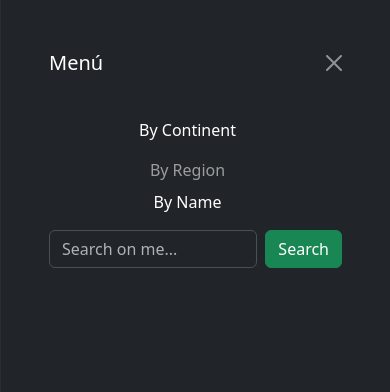
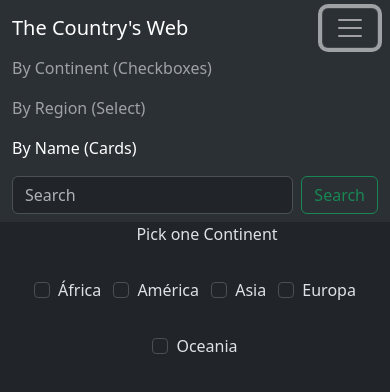
Before and after one commit to PabloXberg/Project2.1--JS--Countrys, a plain HTML site: page cards.html in a window 390 px wide. Both pictures are taken after a click on the button "Toggle navigation". Drawn offline with nearby package versions, Linux system fonts and the light colour scheme; no server answers.

Commit message:
Cleening Code and start to improve the cards.html

```diff
--- a/cards.html
+++ b/cards.html
@@ -4,46 +4,49 @@
   <meta charset="UTF-8">
   <meta http-equiv="X-UA-Compatible" content="IE=edge">
   <meta name="viewport" content="width=device-width, initial-scale=1.0">
-  <title>API intro</title>
+  <title>The Countries Web</title>
   <link href="https://cdn.jsdelivr.net/npm/bootstrap@5.3.0-alpha1/dist/css/bootstrap.min.css" rel="stylesheet" integrity="sha384-GLhlTQ8iRABdZLl6O3oVMWSktQOp6b7In1Zl3/Jr59b6EGGoI1aFkw7cmDA6j6gD" crossorigin="anonymous">
   <link rel="stylesheet" href="style.css">
 </head>
 <body>
 
-  <nav class="navbar navbar-dark bg-dark fixed-top">
+  <nav class="navbar navbar-expand-lg navbar bg-dark navbar sticky-top bg-body-tertiary" data-bs-theme="dark">
     <div class="container-fluid">
-      <a class="navbar-brand" href="index.html">World´s Countries</a>
-      <button class="navbar-toggler" type="button" data-bs-toggle="offcanvas" data-bs-target="#offcanvasDarkNavbar" aria-controls="offcanvasDarkNavbar">
+      <a class="navbar-brand" href="index.html">The Country's Web</a>
+      <button class="navbar-toggler" type="button" data-bs-toggle="collapse" data-bs-target="#navbarSupportedContent" aria-controls="navbarSupportedContent" aria-expanded="false" aria-label="Toggle navigation">
         <span class="navbar-toggler-icon"></span>
       </button>
-      <div class="offcanvas offcanvas-end text-bg-dark" tabindex="-1" id="offcanvasDarkNavbar" aria-labelledby="offcanvasDarkNavbarLabel">
-        <div class="offcanvas-header">
-          <h5 class="offcanvas-title" id="offcanvasDarkNavbarLabel">Menú</h5>
-          <button type="button" class="btn-close btn-close-white" data-bs-dismiss="offcanvas" aria-label="Close"></button>
-        </div>
-        <div class="offcanvas-body">
-          <ul class="navbar-nav justify-content-end flex-grow-1 pe-3">
+      <div class="collapse navbar-collapse" id="navbarSupportedContent">
+        <ul class="navbar-nav me-auto mb-2 mb-lg-0">
               <li class="nav-item">
-              <a class="nav-link active" aria-current="page" href="index.html">By Continent</a>
+                <a class="nav-link" aria-current="page" href="index.html">By Continent (Checkboxes)</a>
               </li>
               <li class="nav-item">
-              <a class="nav-link" href="select.html">By Region</a>
+                <a class="nav-link" href="select.html">By Region (Select)</a>
               </li>
-              <li><a class="dropdown-item" href="cards.html">By Name</a></li>
-              </ul>
+              <li class="nav-item">
+                <a class="nav-link active" href="cards.html">By Name (Cards)</a>
               </li>
   	    </ul>
-          <form class="d-flex mt-3" role="search">
-            <input class="form-control me-2" type="search" placeholder="Search on me..." aria-label="Search">
-            <button class="btn btn-success" type="submit">Search</button>
+        <form class="d-flex" role="search">
+          <input class="form-control me-2" type="search" placeholder="Search" aria-label="Search" id="buscador">
+          <button class="btn btn-outline-success" type="submit">Search</button>
         </form>
-        </div>
       </div>
     </div>
   </nav>
 
-    <div class = "container-lg">
-    <div id="cards-container" class = "row">
+  <div id="region" class="container-l form-check">
+    <p>Pick one Continent</p>
+      <label class="form-check-label"><input class="continent-checkbox form-check-input" type="checkbox" name="africa"/>África</label>
+      <label class="form-check-label"><input class="continent-checkbox form-check-input" type="checkbox" name="america"/>América</label>
+      <label class="form-check-label"><input class="continent-checkbox form-check-input" type="checkbox" name="asia" />Asia</label>
+      <label class="form-check-label"><input class="continent-checkbox form-check-input" type="checkbox" name="europa" />Europa</label>
+      <label class="form-check-label"><input class="continent-checkbox form-check-input" type="checkbox" name="oceania" />Oceania</label>
+    </div>
+
+    <div class = "container ">
+    <div id="cards-container" class = "row row-cols-1 row-cols-md-2 g-4">
 
 
     </div>
--- a/maincards.js
+++ b/maincards.js
@@ -21,13 +21,14 @@ function CreateCards (array) {
     for (let i = 0; i < array.length; i++) {
         const cardsDiv = document.getElementById("cards-container");
         const card = document.createElement("div");
-        cardsDiv.classList.add("row", "row-cols-1", "row-cols-md-3", "g-4")
+        cardsDiv.classList.add("col", "row-cols-1", "row-cols-md-3", "g-4")
         card.classList.add("card", "col-lg");
         card.setAttribute("style", "width: 13rem;");
         cardsDiv.appendChild(card);
         const img = document.createElement("img");
         img.setAttribute("src", array[i].flags.png);
         img.setAttribute("alt", array[i].flags.alt);
+        img.setAttribute("style", "card-img-top");
         const cardBody = document.createElement("div");
         cardBody.classList.add("card-body");
         card.append(img, cardBody);
@@ -52,7 +53,8 @@ function CreateCards (array) {
                 const list = document.createElement ("ul");
                 const cardlenguage = document.createElement("li");
                 const cardpop = document.createElement("li");
-                cardlenguage.innerHTML = array[i].languages;
+                cardlenguage.innerHTML = array[i].language;
+
                 cardpop.innerHTML = array[i].population;
                 list.classlist = ("list-group list-group-flush");
                 cardlenguage.classList = ("list-group-item");
--- a/mainselect.js
+++ b/mainselect.js
@@ -49,7 +49,7 @@ const SubRegionOptions = (countries) => {
     })
     const option = document.createElement("option");
     option.setAttribute("value", "all");
-    option.textContent = "Select...";
+    option.textContent = "Select Subregion...";
     compsOptions.append(option);
     const set = new Set(compNames);
     const uniqueRegion = [...set];
--- a/style.css
+++ b/style.css
@@ -3,7 +3,7 @@ img {
   height: 4rem;
   width: auto;
 }
-
+/*
 div{
     padding: 2em;
     width: auto;
@@ -14,11 +14,11 @@ border-top: 0;
   flex-direction: column;
   align-items: center;
   gap: 1rem;
-}
+} */
 
 #cards-container {
-   margin-top: 5vw;
-  column-gap: 2rem;
+   /* margin-top: 5vw; */
+  column-gap: 1rem;
   row-gap: 2rem;
   overflow: hidden;
   width: 80vw;
@@ -38,7 +38,7 @@ border-top: 0;
 } */
 
 #region{
-  padding-top: 7.5rem;
+  /* padding-top: 7.5rem; */
   width: 100%;
   text-align: center;
 }
```
Also changed, not shown: index.html (+12 -18 lines), main.js (+50 -13 lines), select.html (+19 -26 lines). Lines whose indentation alone changed are shown as unchanged.
